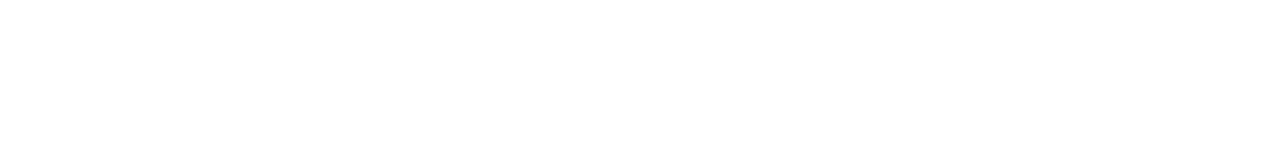
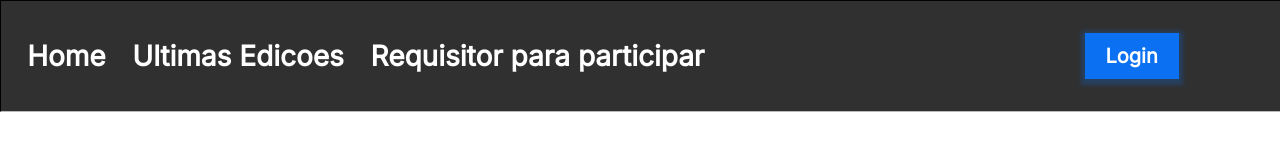
Before and after one commit to wiilloliveirah/BOOTCAMP-DNC, a plain HTML site: page index.html in a window 1280 px wide. Drawn offline with Linux system fonts and the light colour scheme.

Commit message:
conclusao do painel inicial

```diff
--- a/index.html
+++ b/index.html
@@ -3,10 +3,21 @@
 <head>
     <meta charset="UTF-8">
     <meta name="viewport" content="width=device-width, initial-scale=1.0">
+    <link rel="preconnect" href="https://fonts.googleapis.com">
+    <link rel="preconnect" href="https://fonts.gstatic.com" crossorigin>
+    <link href="https://fonts.googleapis.com/css2?family=Inter&display=swap" rel="stylesheet">
     <link rel="stylesheet" href="style.css">
     <title>Bootcamp DNC</title>
 </head>
-<!-- PAINEL SUPERIOR -->
 <body>
+    <!-- MENU SUPERIOR -->
+    <nav id="principal">
+        <div id="menu">
+            <a href="">Home</a>
+            <a href="">Ultimas Edicoes</a>
+            <a href="">Requisitor para participar</a>
+        </div>
+        <button>Login</button>
+    </nav>
 </body>
 </html>
--- a/style.css
+++ b/style.css
@@ -0,0 +1,64 @@
+
+body {
+    margin: 0px;
+    /*margen externa*/
+    padding: 0px;
+    /*margen interna*/
+}
+
+#principal {
+    width: 100%;
+    height: 110px;
+    border: 1px solid black;
+    background-color: #303030;
+    display: flex;
+    justify-content: space-between;
+    /*destribuicao entre o final dos elementos*/
+    align-items: center;
+    border-bottom: 1px solid #BABABA;
+
+}
+
+#menu {
+    display: flex;
+    width: 55%;
+    justify-content: space-around;
+    /*As linhas são distribuídas uniformemente dentro do eixo transversal, sendo o espaçamento de cada uma adjacente igua*/
+    align-items: center;
+    margin-left: 1%;
+}
+
+#principal div a{
+    font-size: 28px;
+    font-weight: 600;
+    color: white;
+    text-decoration: none;
+    font-family: "inter";
+}
+
+    #principal div a:hover{
+        color: #CCCCCC
+
+    }
+
+#principal button {
+    margin-right: 8%;
+    background-color: #0C70F2;
+    border: 0px;
+    align-items: center;
+
+    height: 46px;
+    width: 94px;
+
+    font-family: "inter";
+    font-size: 20px;
+    font-weight: 600;
+    color: #FFFFFF;
+
+    cursor: pointer;
+
+    box-shadow: -0px 2px 4px 4px rgba(12, 112, 242, 0.25)
+    /* Box Shadow: 3px 2px 4px rgba (12, 112, 242, 0.25); */
+
+
+}
```
